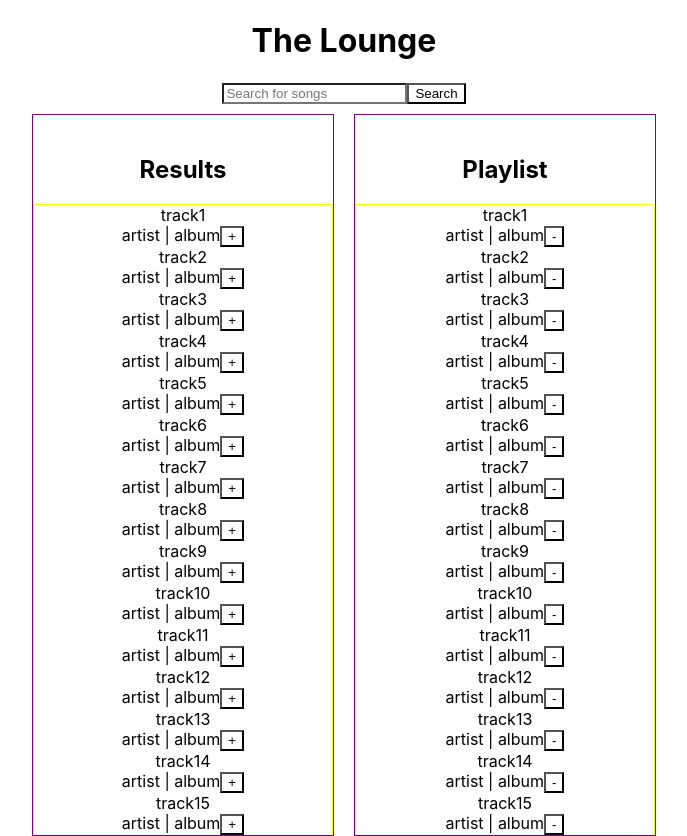
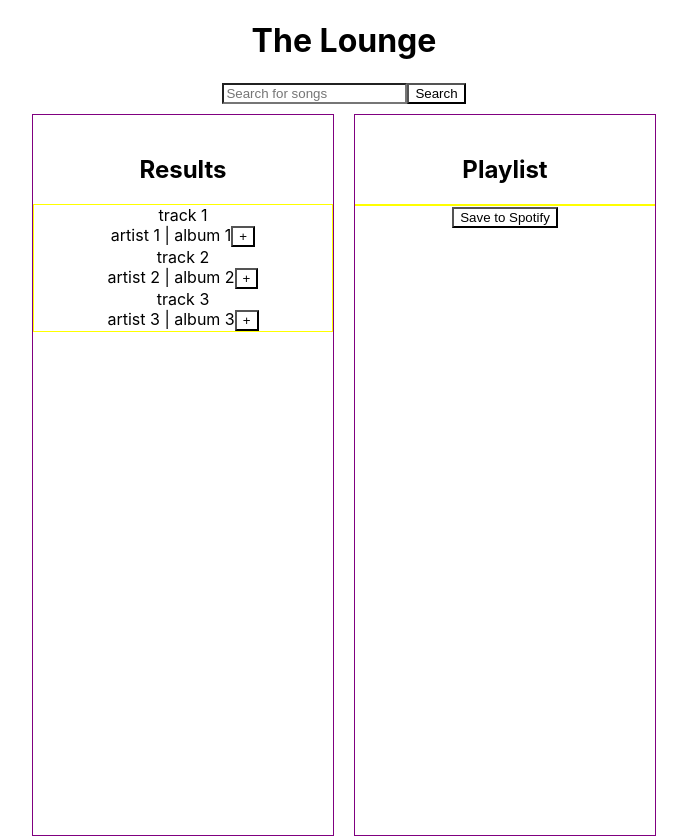
Before and after one commit to kelseywarren/Playlist-App, a React (Create React App) app: page / in a window 1280 px wide. Shown: the whole page, without its empty margins (296-983 px from the left). Built offline with nearby package versions, Linux system fonts and the light colour scheme.

Commit message:
mock data now passing from app - searchresults - tracklist and  maps

```diff
--- a/src/Components/App/App.js
+++ b/src/Components/App/App.js
@@ -1,21 +1,60 @@
-
+import React, { useState } from 'react';
 import './App.css';
 
 import SearchBar from '../Search/searchBar';
 import SearchResults from '../SearchResults/searchResults';
 import Playlist from '../Playlist/playlist';
-import { Spotify } from '../../utility/spotify';
+//import { Spotify } from '../../utility/spotify';
 
 
 function App() {
+const [searchResults, setSearchResults] = useState([
+  {
+    name: "track 1",
+    artist: "artist 1",        //mock data
+    album: "album 1",
+    id: 1,
+
+  },
+  {
+    name: "track 2",
+    artist: "artist 2",       //mock data
+    album: "album 2",
+    id: 2,
+
+  },
+  {
+    name: "track 3",
+    artist: "artist 3",      // mock data
+    album: "album 3",
+    id: 3,
+
+  }
+
+]);
+const [playlistTracks, setPlaylistTracks] = useState([]);
+
+const addTrack = (track) => {
+  setPlaylistTracks((prev) => [...prev, track])
+}
+
+const removeTrack = (track) => {
+setPlaylistTracks((prev) => prev.filter((currTrack) => currTrack.id !== track.id))
+};
 
   return (
     <div className="App">
        <h1 className="title">The Lounge</h1>
        <SearchBar />
        <div className="result-playlist">
-        <SearchResults title="Results" />
-        <Playlist />
+        <SearchResults
+        title="Results"
+        searchResults={searchResults}
+        addTrack={addTrack}
+        />
+        <Playlist
+        playlistTrack={playlistTracks}
+        removeTrack={removeTrack} />
        </div>
     </div>
   );
--- a/src/Components/Playlist/playlist.js
+++ b/src/Components/Playlist/playlist.js
@@ -9,9 +9,9 @@ function Playlist(props) {
             <div className="playlist">
                 <h2>Playlist</h2>
                 <Tracklist
-                onRemove={props.onRemove}
+                tracks={props.playlistTracks}
                 isSelected={true}
-                />
+                removeTrack={props.removeTrack}/>
             </div>
             <button className="saveButton">Save to Spotify</button>
         </div>
--- a/src/Components/SearchResults/searchResults.js
+++ b/src/Components/SearchResults/searchResults.js
@@ -8,7 +8,9 @@ function SearchResults(props) {
         <div className="resultsContainer">
                 <h2>{props.title}</h2>
                 <Tracklist
+                tracks={props.searchResults}
                 isSelected={false}
+                addTrack={props.addTrack}
                 onAdd={props.onAdd}
                 />
         </div>
--- a/src/Components/Track/track.js
+++ b/src/Components/Track/track.js
@@ -4,42 +4,34 @@ import './track-style.css';
 
 function Track(props) {
 
-    function addTrack() {
+    function passTrack() {
         props.onAdd(props.track);
       }
 
-      function removeTrack() {
+      function passTrackRemove() {
         props.onRemove(props.track);
       }
 
     function buttonAction() {
       if (props.isSelected) {
         return (
-          <button className="button" onClick={removeTrack}>
+          <button className="button" onClick={passTrackRemove}>
             -
           </button>
         );
       } else {
         return (
-          <button className="button" onclick={addTrack}>
+          <button className="button" onclick={passTrack}>
             +
           </button>
         );
       }
     }
 
-    function addTrack() {
-      props.onAdd(props.track);
-    }
-
-    function removeTrack() {
-      props.onRemove(props.track);
-    }
-
     return (
       <div>
-        <div className="song">{props.track}</div>
-        <span className="artistAlbum"> artist | album</span>
+        <div className="song">{props.track.name}</div>
+        <span className="artistAlbum"> {props.track.artist} | {props.track.album}</span>
         {buttonAction()}
       </div>
     );
--- a/src/Components/Tracklist/tracklist.js
+++ b/src/Components/Tracklist/tracklist.js
@@ -3,44 +3,20 @@ import './tracklist-style.css'
 import Track from '../Track/track';
 
 
+
 function Tracklist (props) {
-
-    const array = [ //mock data
-        "track1",
-        "track2",
-        "track3",
-        "track4",
-        "track5",
-        "track6",
-        "track7",
-        "track8",
-        "track9",
-        "track10",
-        "track11",
-        "track12",
-        "track13",
-        "track14",
-        "track15",
-        "track16",
-        "track17",
-        "track18",
-        "track19",
-        "track20",
-      ];
-
       return (
         <div className="tracklistContainer">
-          {array.map((track) => {
+          {props.tracks?.map((track) => {
             return (
               <Track
-                key={track}
+                key={track.id}
                 track={track}
                 onAdd={props.onAdd}
                 isSelected={props.isSelected}
                 onRemove={props.onRemove}
-
               />
-            );
+            )
           })}
         </div>
       );
```
